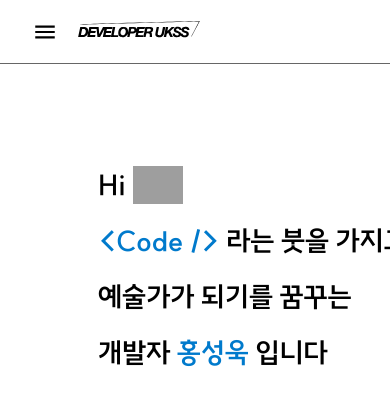
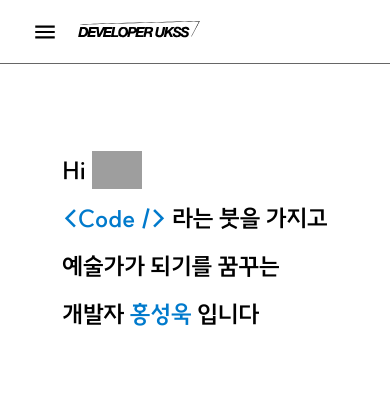
Before and after one commit to ukssss/portfolio, a React (Vite) app: page / in a window 390 px wide. Shown: the top 404 px of the page. Built offline with nearby package versions, Linux system fonts and the light colour scheme; grey boxes are pictures that could not be loaded.

Commit message:
Fix | Mobile 환경에서 Home 텍스트 잘림 해결

```diff
--- a/src/App.css
+++ b/src/App.css
@@ -1,7 +1,7 @@
 /* Mobile */
 @media (max-width: 767px) {
     html {
-        font-size: 14px;
+        font-size: 12px;
     }
 }
 
--- a/src/pages/Home.tsx
+++ b/src/pages/Home.tsx
@@ -62,7 +62,7 @@ const Home = () => {
 
 const Container = styled.div`
     margin-top: 80px;
-    padding: 0 5rem;
+    padding: 0 3rem;
 
     display: flex;
     flex-direction: row;
```
